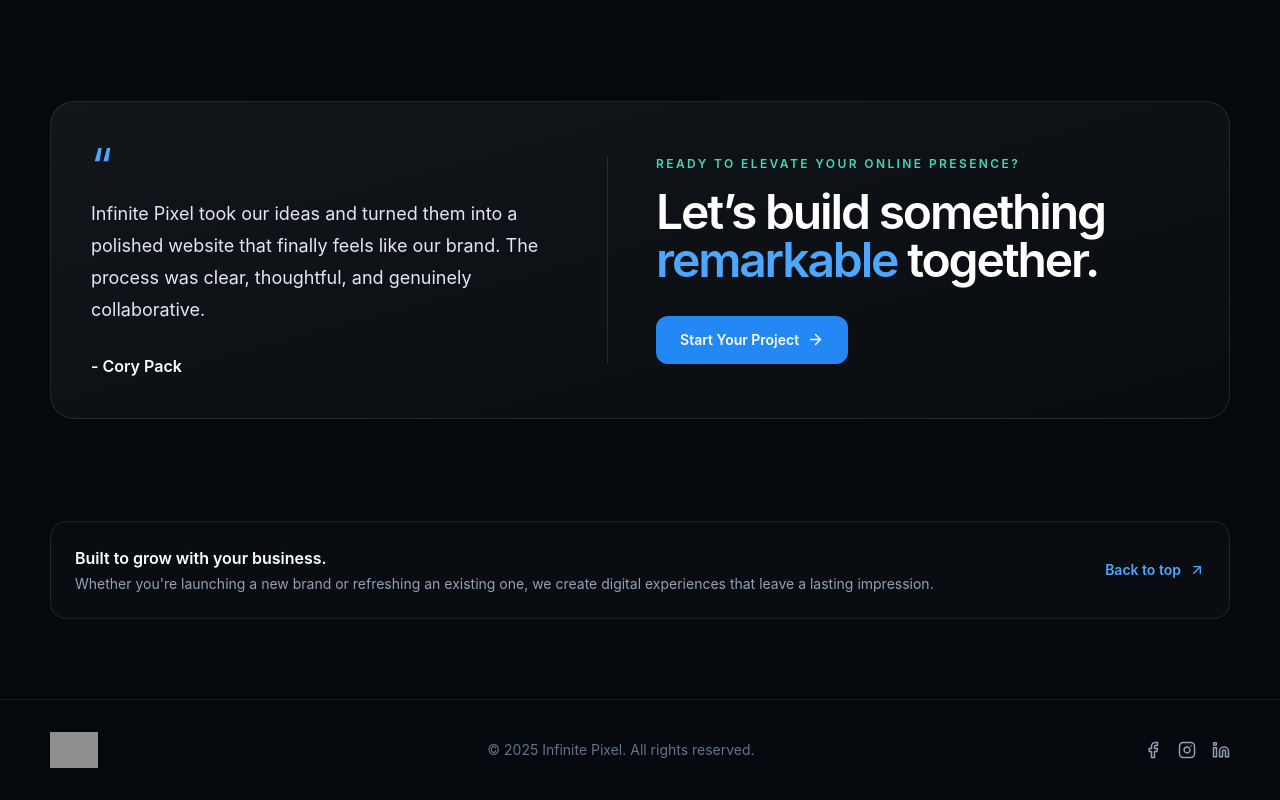
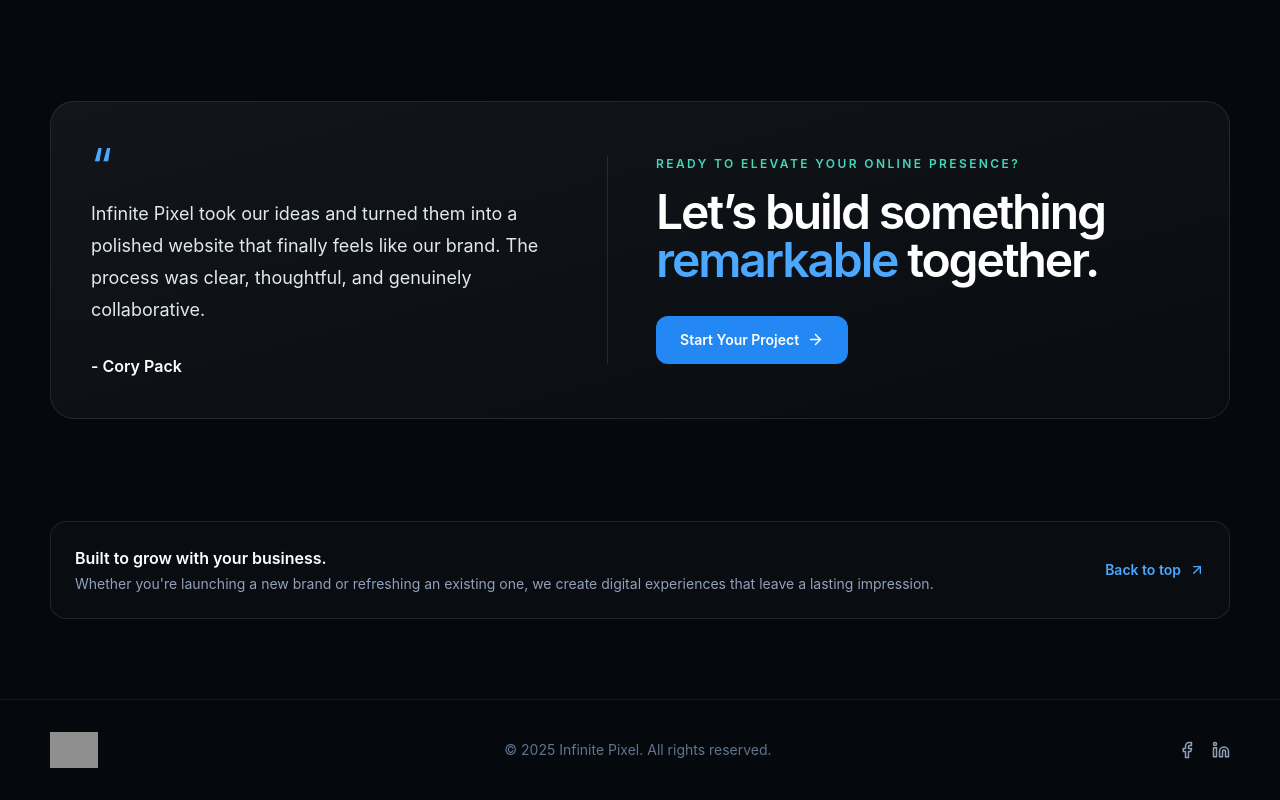
Before and after one commit to infinitepixel-dev/InfinitePixel-Main, a Vue app: page / in a window 1280 px wide. Shown: the part 2902-3702 px from the top of the page. Built offline with nearby package versions, Linux system fonts and the light colour scheme; grey boxes are pictures that could not be loaded.

Commit message:
updated social media links

```diff
--- a/src/App.vue
+++ b/src/App.vue
@@ -1002,13 +1002,16 @@ const closeMenu = () => {
           © {{ new Date().getFullYear() }} Infinite Pixel. All rights reserved.
         </p>
         <div class="flex items-center gap-4 text-slate-400">
-          <a href="#" aria-label="Facebook" class="hover:text-white transition"
+          <a
+            href="https://www.facebook.com/infinitepixel.dev"
+            aria-label="Facebook"
+            class="hover:text-white transition"
             ><Facebook :size="18"
           /></a>
-          <a href="#" aria-label="Instagram" class="hover:text-white transition"
-            ><Instagram :size="18"
-          /></a>
-          <a href="#" aria-label="LinkedIn" class="hover:text-white transition"
+          <a
+            href="https://www.linkedin.com/company/infinite-pixel-web-design/"
+            aria-label="LinkedIn"
+            class="hover:text-white transition"
             ><Linkedin :size="18"
           /></a>
         </div>
```
